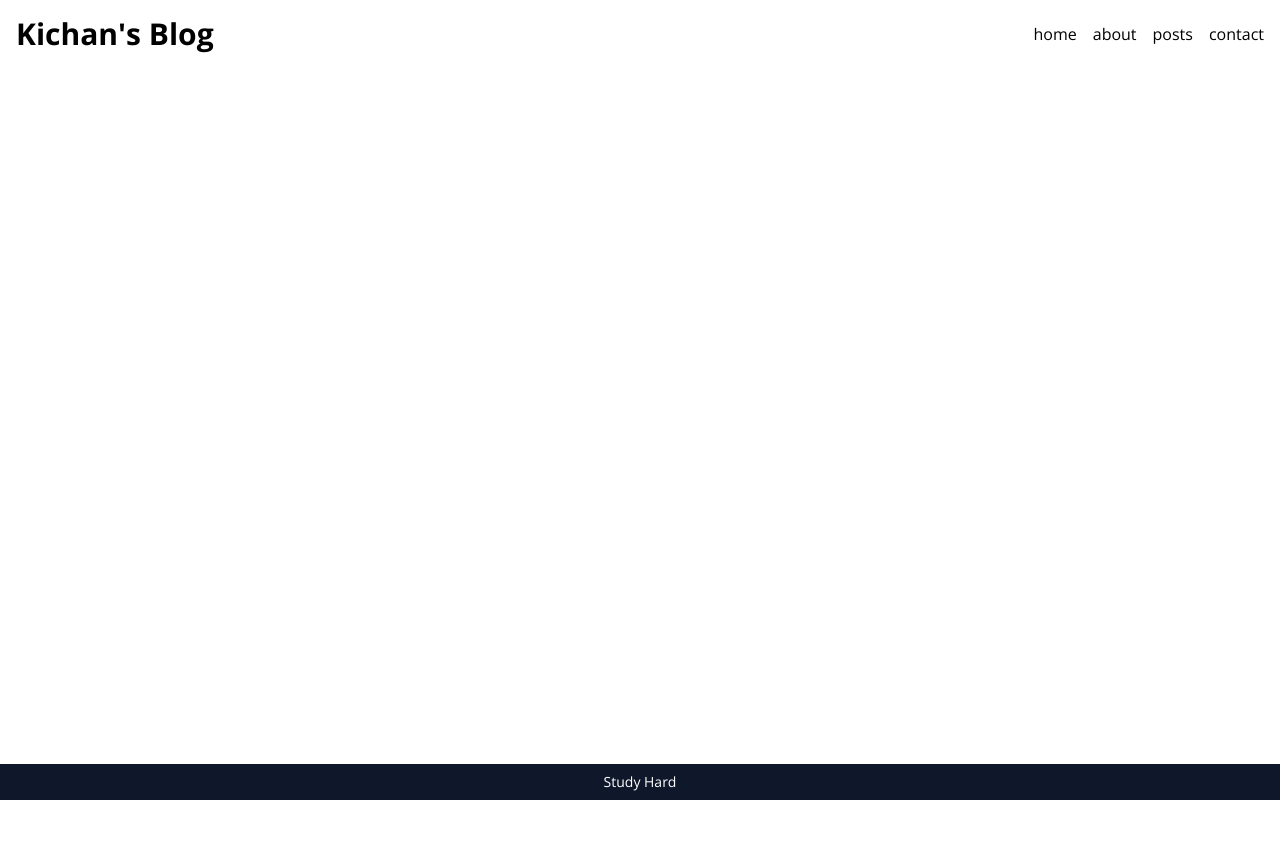
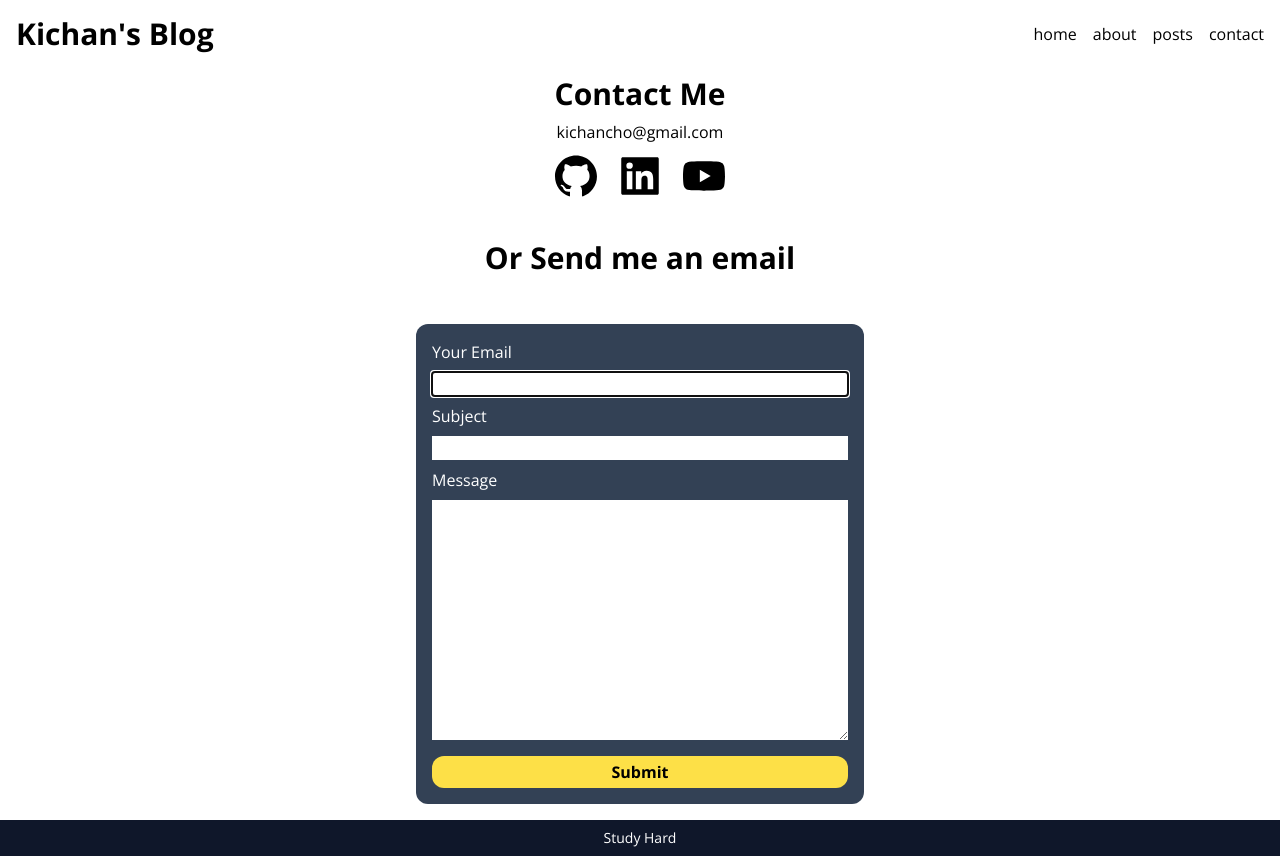
Before and after one commit to hermes7144/nextjs-blog, a Next.js app: page /contact in a window 1280 px wide. Before the commit the page ends 800 px from the top, so only its background shows below. Built offline with nearby package versions, Linux system fonts and the light colour scheme.

Commit message:
feat: contarct form 구현 완료

```diff
--- a/src/app/about/page.tsx
+++ b/src/app/about/page.tsx
@@ -1,3 +1,28 @@
+import Profile from '../components/Profile';
+
+const TITLE_CLASS = 'text-2xl font-bold text-gray-800';
+
 export default function Page() {
-  return;
+  return (
+    <article>
+      <Profile />
+      <section className='bg-gray-100 shadow-lg p-8 m-8 text-center'>
+        <h2 className={TITLE_CLASS}>Who Am I?</h2>
+        <p>
+          개발을 사랑하는 풀스택 개발자 <br />
+          사람과 디자인을 담는 웹앱을 만들고 있음
+        </p>
+        <h2 className={TITLE_CLASS}>Career</h2>
+        <p>
+          구글러(-Now) <br />
+          메이스북(-2019)
+        </p>
+        <h2 className={TITLE_CLASS}>Skills</h2>
+        <p>
+          React, Vue, Node <br />
+          Git, Clean Code
+        </p>
+      </section>
+    </article>
+  );
 }
--- /dev/null
+++ b/src/app/components/AdjacentPostCard.tsx
@@ -0,0 +1,27 @@
+import Link from 'next/link';
+import { Post } from '../service/posts';
+import Image from 'next/image';
+import { FaArrowLeft, FaArrowRight } from 'react-icons/fa';
+
+type Props = {
+  post: Post;
+  type: 'prev' | 'next';
+};
+
+const ICON_CLASS = 'text-5xl m-4 text-yellow-300 transition-all group-hover:text-6xl';
+
+export default function AdjacentPostCard({ post: { title, path, description }, type }: Props) {
+  return (
+    <Link href={`/posts/${path}`} className='relative w-full bg-black max-h-56'>
+      <Image className='w-full opacity-40' src={`/images/posts/${path}.png`} alt={title} width={150} height={100} />
+      <div className='group absolute top-1/2 left-1/2 -translate-x-1/2 -translate-y-1/2 w-full flex justify-around items-center text-white px-8'>
+        {type === 'prev' && <FaArrowLeft className={ICON_CLASS} />}
+        <div className='w-full text-center'>
+          <h3 className='text-3xl font-bold'>{title}</h3>
+          <p className='font-bold'>{description}</p>
+        </div>
+        {type === 'next' && <FaArrowRight className={ICON_CLASS} />}
+      </div>
+    </Link>
+  );
+}
--- /dev/null
+++ b/src/app/components/Banner.tsx
@@ -0,0 +1,10 @@
+export type BannerData = {
+  message: string;
+  state: 'success' | 'error';
+};
+
+export default function Banner({ banner: { message, state } }: { banner: BannerData }) {
+  const isSuccess = state === 'success';
+  const icon = isSuccess ? '✔️' : '😱';
+  return <p className={`p-2 rounded-xl w-full text-center ${isSuccess ? 'bg-green-300' : 'bg-red-300'}`}>{`${icon} ${message}`}</p>;
+}
--- /dev/null
+++ b/src/app/components/ContactForm.tsx
@@ -0,0 +1,49 @@
+'use client';
+import { useState, ChangeEvent, FormEvent } from 'react';
+import Banner, { BannerData } from './Banner';
+
+export default function ContactForm() {
+  const [form, setForm] = useState<Form>({ from: '', subject: '', message: '' });
+
+  const [banner, setBanner] = useState<BannerData | null>(null);
+  type Form = {
+    from: string;
+    subject: string;
+    message: string;
+  };
+
+  const onChange = (e: ChangeEvent<HTMLInputElement | HTMLTextAreaElement>) => {
+    const { name, value } = e.target;
+    setForm((prev) => ({ ...prev, [name]: value }));
+  };
+
+  const handleSubmit = (e: FormEvent<HTMLFormElement>) => {
+    e.preventDefault();
+
+    setBanner({ message: '성공했어!!', state: 'success' });
+    setTimeout(() => {
+      setBanner(null);
+    }, 3000);
+  };
+
+  return (
+    <section className='w-full max-w-md'>
+      {banner && <Banner banner={banner} />}
+      <form className='flex flex-col gap-2 my-4 p-4 bg-slate-700 rounded-xl text-white' onSubmit={handleSubmit}>
+        <label htmlFor='from' className='semibold'>
+          Your Email
+        </label>
+        <input type='email' id='from' name='from' onChange={onChange} required autoFocus value={form.from} />
+        <label htmlFor='subject' className='semibold'>
+          Subject
+        </label>
+        <input type='text' id='subject' name='subject' onChange={onChange} required value={form.subject} />
+        <label htmlFor='message' className='semibold'>
+          Message
+        </label>
+        <textarea rows={10} id='message' name='message' onChange={onChange} required value={form.message} className='text-black'></textarea>
+        <button className='bg-yellow-300 text-black font-bold hover:bg-yellow-400 rounded-xl py-1 px-4 mt-2'>Submit</button>
+      </form>
+    </section>
+  );
+}
--- /dev/null
+++ b/src/app/components/PostContent.tsx
@@ -0,0 +1,21 @@
+import MarkdownViewer from '@/app/components/MarkdownViewer';
+import { AiOutlineCalendar } from 'react-icons/ai';
+import { PostData } from '../service/posts';
+
+export default function PostContent({ post }: { post: PostData }) {
+  const { title, description, date, path, content } = post;
+  return (
+    <article>
+      <section className='flex flex-col p-4'>
+        <div className='flex items-center self-end text-sky-600'>
+          <AiOutlineCalendar />
+          <p className='font-semibold ml-2'>{date.toString()}</p>
+        </div>
+        <h1 className='text-4xl font-bold'>{title}</h1>
+        <p className='text-xl font-bold'>{description}</p>
+        <div className='w-44 border-2 border-sky-600 mt-4 mb-8'></div>
+        <MarkdownViewer content={content} />
+      </section>
+    </article>
+  );
+}
--- a/src/app/contact/page.tsx
+++ b/src/app/contact/page.tsx
@@ -1,3 +1,26 @@
+import { AiFillGithub, AiFillLinkedin, AiFillYoutube } from 'react-icons/ai';
+import ContactForm from '../components/ContactForm';
+
+const LINKS = [
+  { icon: <AiFillGithub />, url: '' },
+  { icon: <AiFillLinkedin />, url: '' },
+  { icon: <AiFillYoutube />, url: '' },
+];
+
 export default function Page() {
-  return;
+  return (
+    <section className='flex flex-col items-center'>
+      <h2 className='text-3xl font-bold my-2'>Contact Me</h2>
+      <p>kichancho@gmail.com</p>
+      <ul className='flex gap-4 my-2'>
+        {LINKS.map((link, index) => (
+          <a className='text-5xl hover:text-yellow-400' key={index} href={link.url} target='_blank' rel='noreferrer'>
+            {link.icon}
+          </a>
+        ))}
+      </ul>
+      <h2 className='text-3xl font-bold my-8'>Or Send me an email</h2>
+      <ContactForm />
+    </section>
+  );
 }
--- a/src/app/posts/[slug]/page.tsx
+++ b/src/app/posts/[slug]/page.tsx
@@ -1,7 +1,7 @@
-import MarkdownViewer from '@/app/components/MarkdownViewer';
+import AdjacentPostCard from '@/app/components/AdjacentPostCard';
+import PostContent from '@/app/components/PostContent';
 import { getPostData } from '@/app/service/posts';
 import Image from 'next/image';
-import { AiOutlineCalendar } from 'react-icons/ai';
 
 type Props = {
   params: {
@@ -9,21 +9,16 @@ type Props = {
   };
 };
 export default async function PostPage({ params: { slug } }: Props) {
-  const { title, description, date, path, content } = await getPostData(slug);
+  const post = await getPostData(slug);
+  const { title, path, next, prev } = post;
 
   return (
     <article className='rounded-2xl overflow-hidden bg-gray-100 shadow-lg m-4'>
       <Image className='w-full h-1/5 max-h-[500px]' src={`/images/posts/${path}.png`} alt={title} width={760} height={420} />
-
-      <section className='flex flex-col p-4'>
-        <div className='flex items-center self-end text-sky-600'>
-          <AiOutlineCalendar />
-          <p className='font-semibold ml-2'>{date.toString()}</p>
-        </div>
-        <h1 className='text-4xl font-bold'>{title}</h1>
-        <p className='text-xl font-bold'>{description}</p>
-        <div className='w-44 border-2 border-sky-600 mt-4 mb-8'></div>
-        <MarkdownViewer content={content} />
+      <PostContent post={post} />
+      <section className='flex shadow-md'>
+        {prev && <AdjacentPostCard post={prev} type='prev' />}
+        {next && <AdjacentPostCard post={next} type='next' />}
       </section>
     </article>
   );
--- a/src/app/service/posts.ts
+++ b/src/app/service/posts.ts
@@ -10,7 +10,7 @@ export type Post = {
   featured: boolean;
 };
 
-export type PostData = Post & { content: string };
+export type PostData = Post & { content: string; next: Post | null; prev: Post | null };
 
 export async function getFeaturedPosts(): Promise<Post[]> {
   return getAllPosts().then((posts) => posts.filter((post) => post.featured === true));
@@ -35,9 +35,15 @@ export async function getPost(path: string): Promise<Post | undefined> {
 export async function getPostData(fileName: string): Promise<PostData> {
   const filePath = path.join(process.cwd(), 'data', 'posts', `${fileName}.md`);
 
-  const metadata = await getAllPosts().then((posts) => posts.find((post) => post.path === fileName));
-  if (!metadata) throw new Error(`${fileName}에 해당하는 포스트를 찾을 수 없음`);
+  const posts = await getAllPosts();
+  const post = posts.find((post) => post.path === fileName);
+
+  if (!post) throw new Error(`${fileName}에 해당하는 포스트를 찾을 수 없음`);
+
+  const index = posts.indexOf(post);
+  const next = index > 0 ? posts[index - 1] : null;
+  const prev = index < posts.length ? posts[index + 1] : null;
 
   const content = await readFile(filePath, 'utf-8');
-  return { ...metadata, content };
+  return { ...post, content, next, prev };
 }
```
